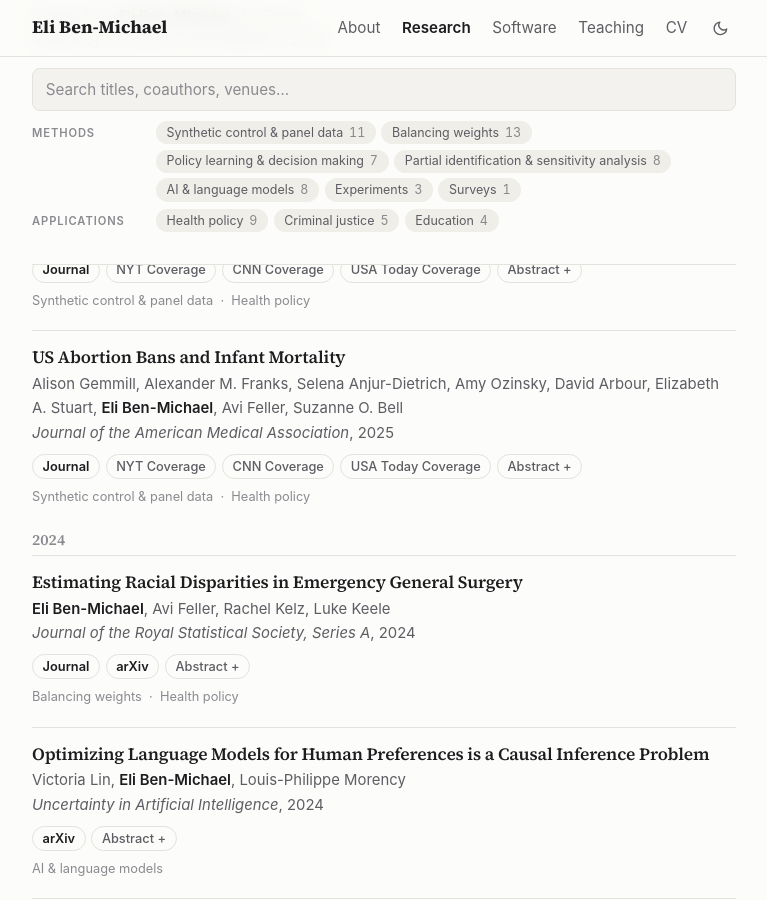
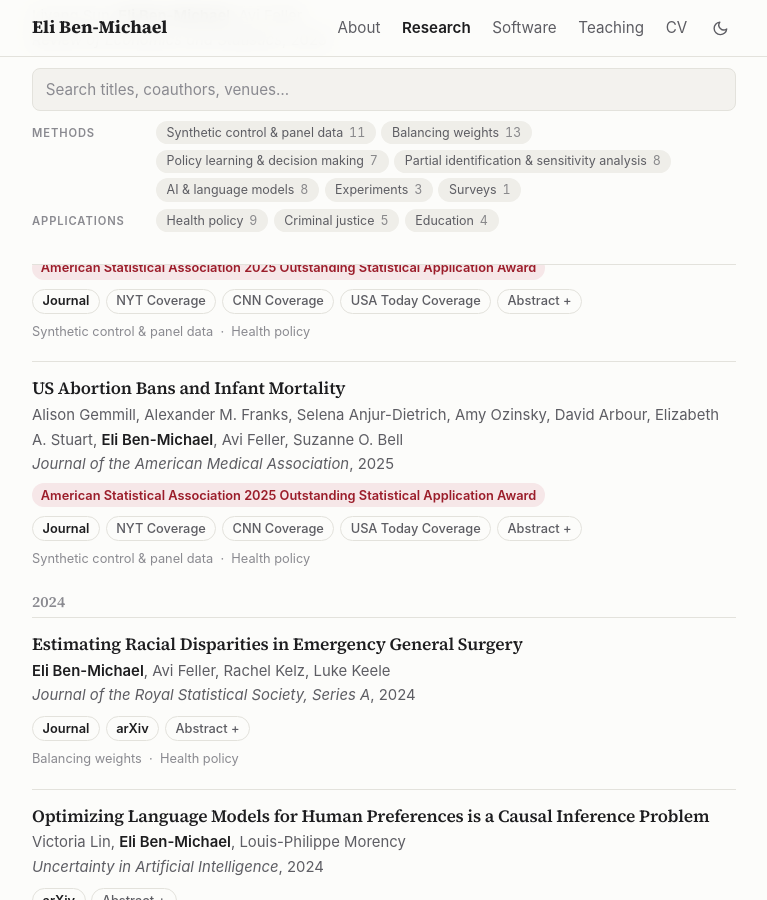
Before and after one commit to ebenmichael/ebenmichael.github.io, a Jekyll site: the page built from research.html, in a window 1280 px wide and 900 px high, scrolled down 4253 px. Shown: the whole window, without its empty margins (256-1023 px from the left). Built offline with Jekyll 4.4.1, drawn with Linux system fonts in a browser that asks for light colours.

Commit message:
Added awards

```diff
--- a/_data/papers.yml
+++ b/_data/papers.yml
@@ -272,6 +272,7 @@
   type: article
   venue: "Journal of the American Medical Association"
   year: 2025
+  award: "American Statistical Association 2025 Outstanding Statistical Application Award"
   topics: [synthetic-control, health-policy]
   links:
     journal: "https://jamanetwork.com/journals/jama/fullarticle/2830297"
@@ -289,6 +290,7 @@
   type: article
   venue: "Journal of the American Medical Association"
   year: 2025
+  award: "American Statistical Association 2025 Outstanding Statistical Application Award"
   topics: [synthetic-control, health-policy]
   links:
     journal: "https://jamanetwork.com/journals/jama/fullarticle/2830298"
```
Also changed, not shown: 1 other file.
